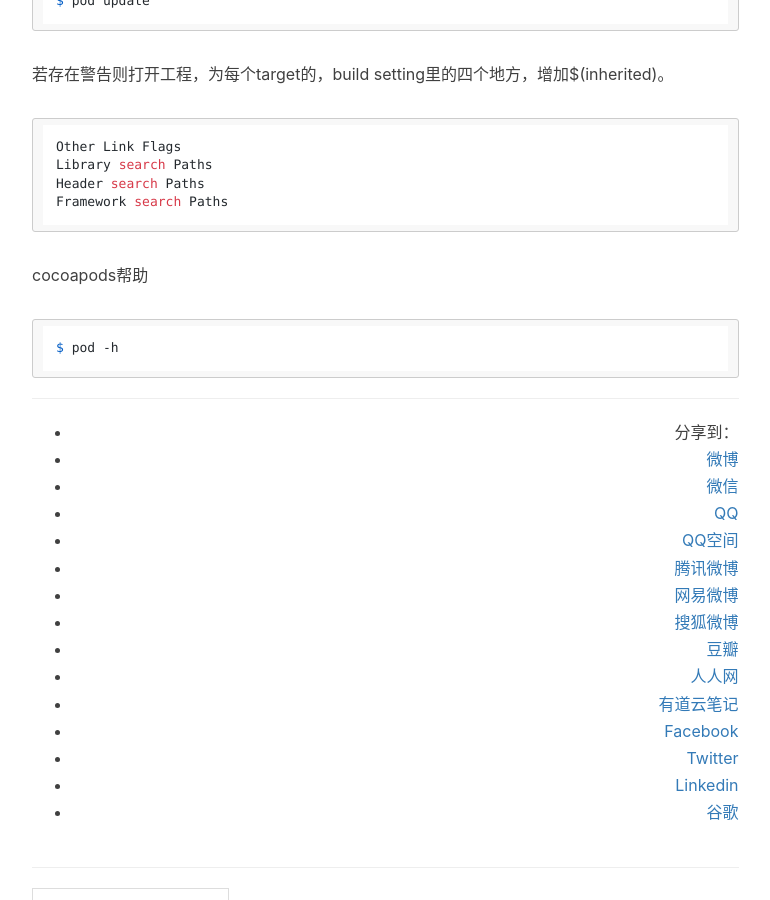
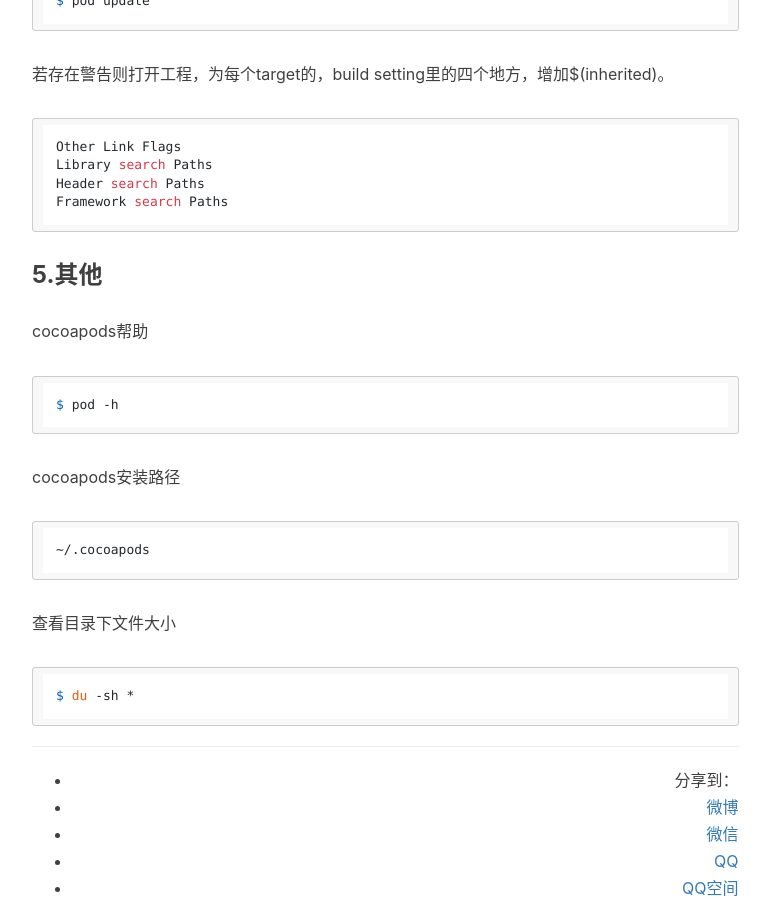
Before and after one commit to SilverBulletZyp/SilverBulletZyp.github.io, a Jekyll site: the page built from _posts/2016-06-30-Cocoapods.md, in a window 1280 px wide and 900 px high, scrolled down 4281 px. Shown: the whole window, without its empty margins (233-1003 px from the left). Built offline with Jekyll 4.4.1, drawn with Linux system fonts in a browser that asks for light colours; nearby versions of some CDN libraries; comment, search, counter and statistics services are not loaded.

Commit message:
更新cocoa pods教程

````diff
--- a/_posts/2016-06-30-Cocoapods.md
+++ b/_posts/2016-06-30-Cocoapods.md
@@ -185,8 +185,22 @@ Header search Paths
 Framework search Paths
 ```
 
+### 5.其他
+
 cocoapods帮助
 
 ```
 $ pod -h
 ```
+
+cocoapods安装路径
+
+```
+~/.cocoapods
+```
+
+查看目录下文件大小
+
+```
+$ du -sh *
+```
````
